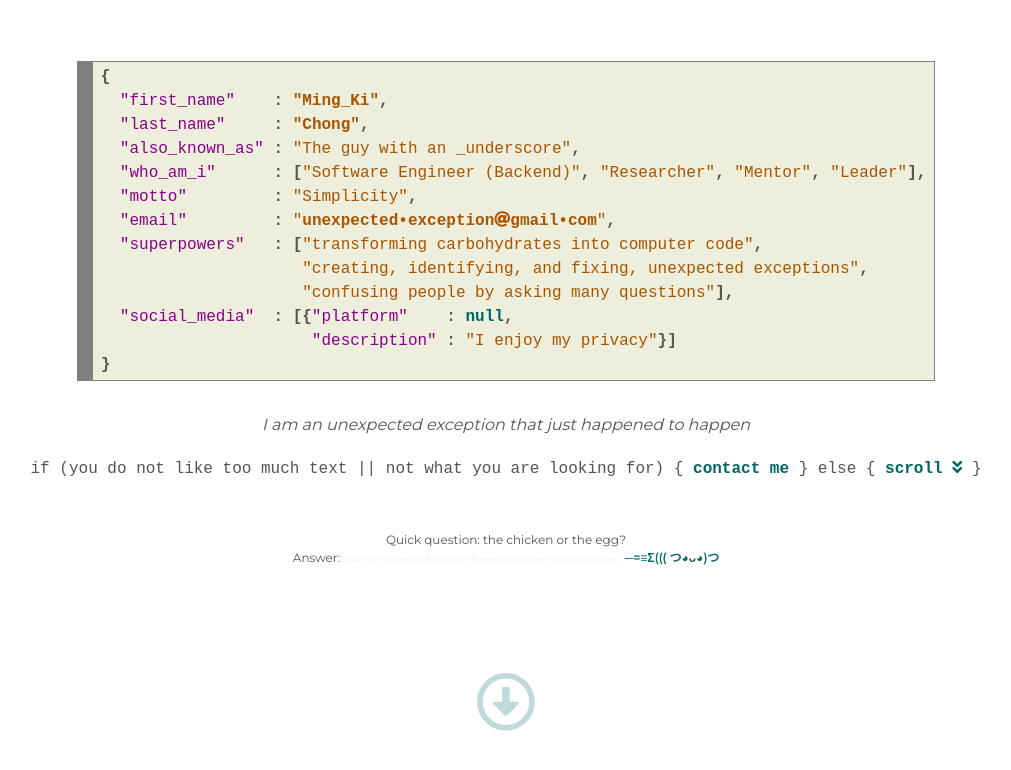
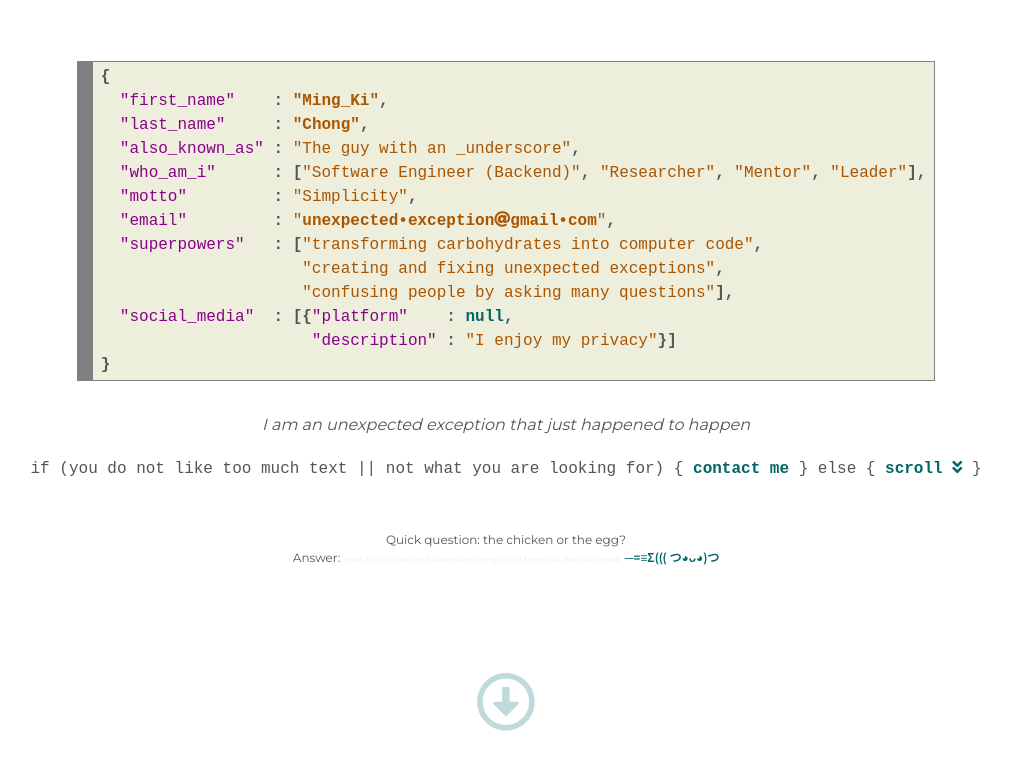
Before and after one commit to mingkichong/mingkichong.github.io, a Jekyll site: the page built from index.html, in a window 1280 px wide and 900 px high, scrolled down 1019 px. Shown: the top 770 px of the window, without its empty margins (134-1145 px from the left). Built offline with Jekyll 4.4.1, drawn with Linux system fonts in a browser that asks for light colours.

Commit message:
update json content

```diff
--- a/_includes/summary.html
+++ b/_includes/summary.html
@@ -14,7 +14,7 @@
   <span class="about_json_key">&quot;motto&quot;</span>         : <span class="about_json_value">&quot;Simplicity&quot;</span>,
   <span class="about_json_key">&quot;email&quot;</span>         : <span class="about_json_value">&quot;{{ site.email_address }}&quot;</span>,
   <span class="about_json_key">&quot;superpowers&quot;</span>   : [<span class="about_json_value">&quot;transforming carbohydrates into computer code&quot;</span>,
-                     <span class="about_json_value">&quot;creating, identifying, and fixing, unexpected exceptions&quot;</span>,
+                     <span class="about_json_value">&quot;creating and fixing unexpected exceptions&quot;</span>,
                      <span class="about_json_value">&quot;confusing people by asking many questions&quot;</span>],
   <span class="about_json_key">&quot;social_media&quot;</span>  : [{<span class="about_json_key">&quot;platform&quot;</span>    : <span id="about_link"><a><span class="tooltip">null<span class="tooltiptext"><div style="margin-bottom:5px;"><i style="font-size: 2em" class="far fa-grin-beam-sweat"></i></div><div>not null if you consider LinkedIn</div><div>as a social media platform</div></span></span></a></span>,
                       <span class="about_json_key">&quot;description&quot;</span> : <span class="about_json_value">&quot;I enjoy my privacy&quot;</span>}]
```
